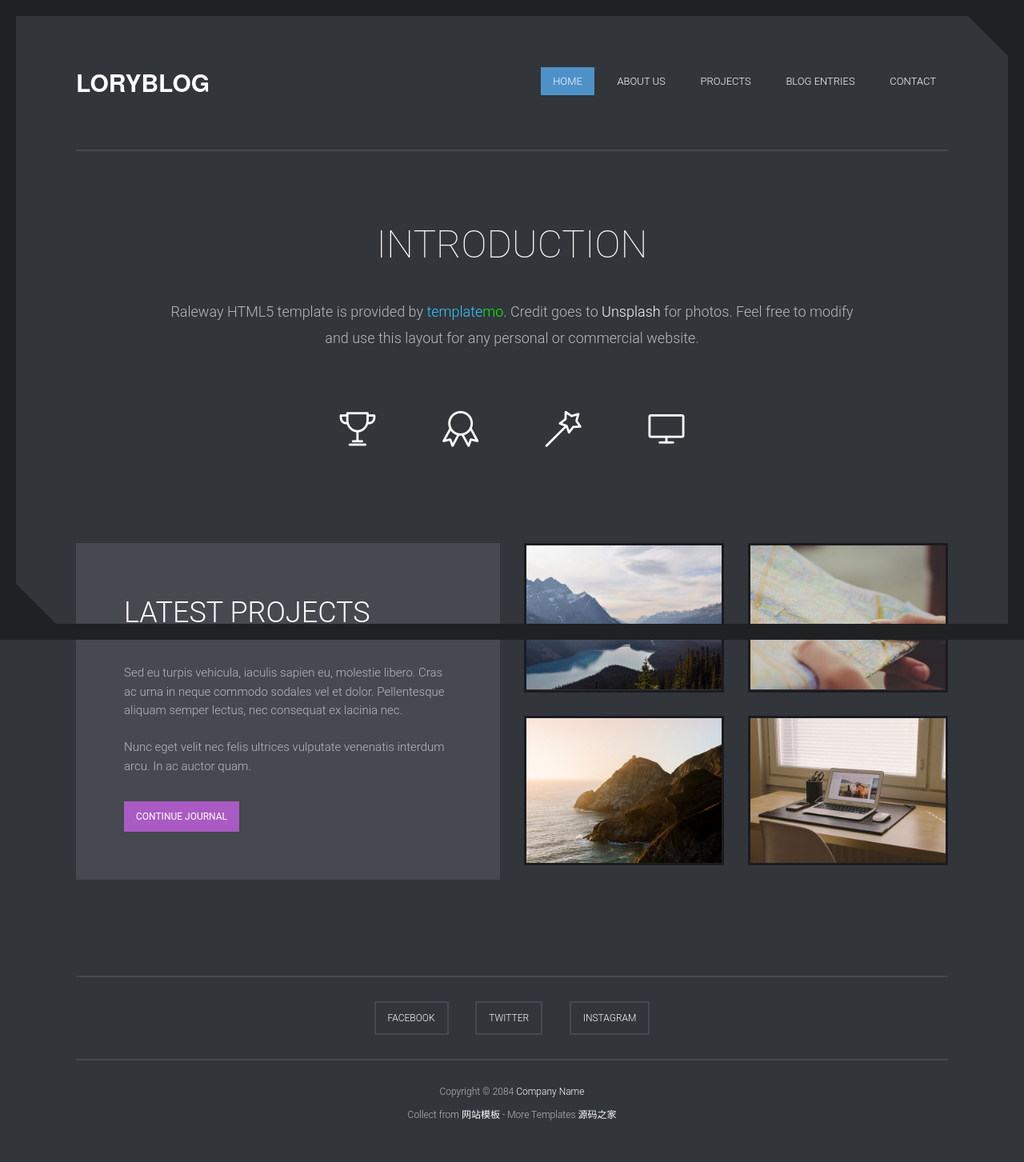
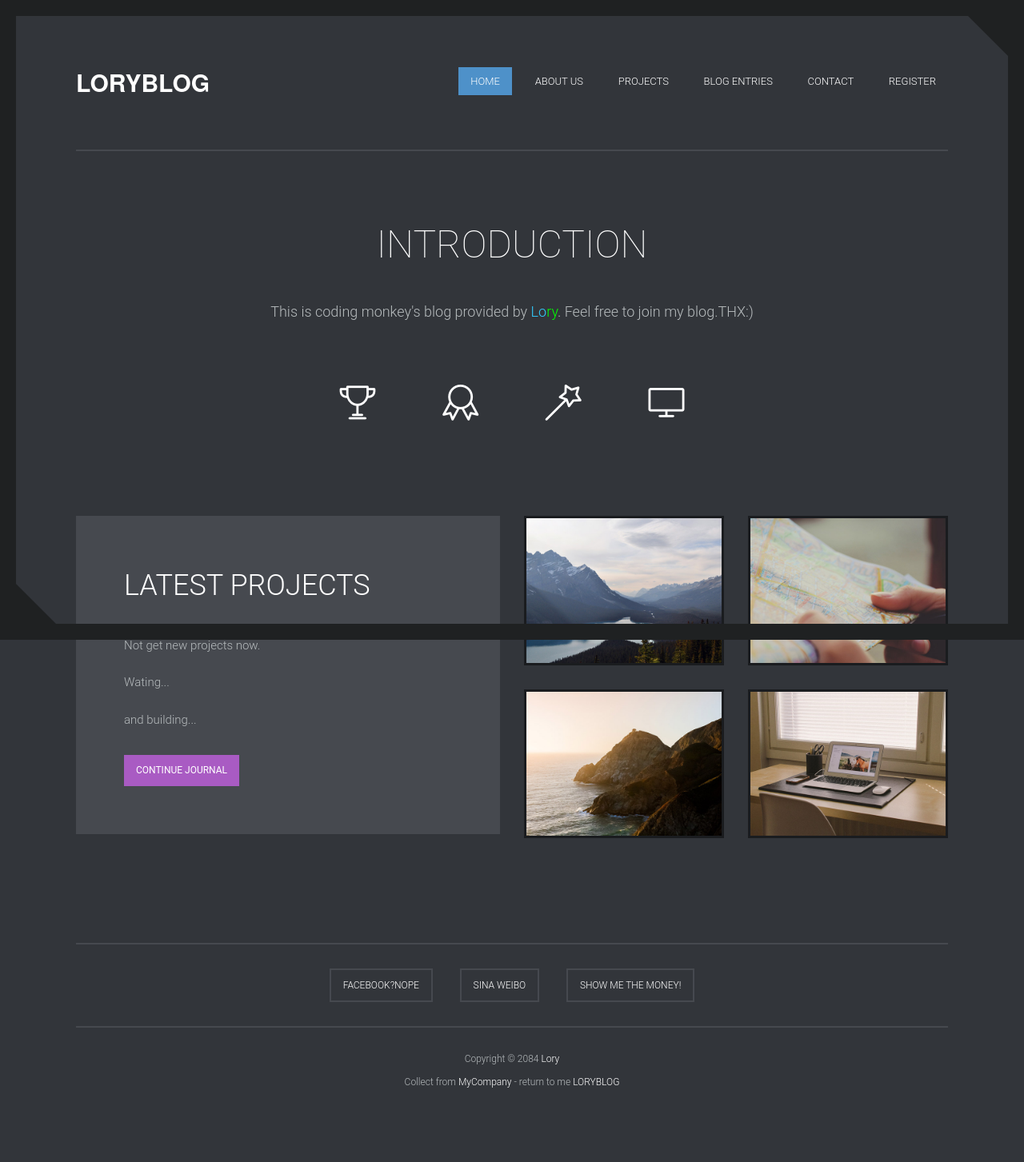
Before and after one commit to LoryArnubis/coding, a Django app: template Projects/LoryBlog/templates/views/index.html in a window 1280 px wide. Shown: the whole page at 80% size. After the commit the page ends 1360 px from the top, so only its background shows below. Run offline with Django 3.2, Linux system fonts and the light colour scheme; the template is opened without the code that fills it, so the values that code supplies are empty.

Commit message:
add blog as app

```diff
--- a/Projects/LoryBlog/LoryBlog/settings.py
+++ b/Projects/LoryBlog/LoryBlog/settings.py
@@ -37,6 +37,7 @@ INSTALLED_APPS = (
     'django.contrib.messages',
     'django.contrib.staticfiles',
     'blogapp',
+	'blog',
 )
 
 MIDDLEWARE_CLASSES = (
@@ -87,6 +88,7 @@ TEMPLATE_DIRS = (
     os.path.join(BASE_DIR,  'templates/blogapp/'),
     os.path.join(BASE_DIR,  'templates/'),
     os.path.join(BASE_DIR,  'templates/views'),
+    os.path.join(BASE_DIR,  'blog/templates'),
 )
 
 DATABASES = {
--- a/Projects/LoryBlog/LoryBlog/urls.py
+++ b/Projects/LoryBlog/LoryBlog/urls.py
@@ -4,11 +4,11 @@ from django.contrib import admin
 urlpatterns = patterns('',
     # Examples:
     # url(r'^$', 'LoryBlog.views.home', name='home'),
-    # url(r'^blog/', include('blog.urls')),
 
     url(r'^admin/', include(admin.site.urls)),
     url(r'^$', 'LoryBlog.views.first_page'),
     url(r'^blogapp/', include('blogapp.urls')),
-    url(r'^templay/', include('blogapp.urls')),
+    #url(r'^templay/', include('blogapp.urls')),
+    url(r'^blog/', include('blog.urls')),
 	(r'^site_media/(?P<path>.*)','django.views.static.serve',{'document_root':'/home/lory/Projects/coding/Projects/LoryBlog/templates/views'}),
 )
--- a/Projects/LoryBlog/LoryBlog/views.py
+++ b/Projects/LoryBlog/LoryBlog/views.py
@@ -8,4 +8,3 @@ def first_page(request):
 	context = {}
 	context['label'] = 'Welcome to LoryBlog'
 	return render_to_response('index.html')
-	#return render_to_response(request, 'index.html', context)
--- a/Projects/LoryBlog/templates/views/index.html
+++ b/Projects/LoryBlog/templates/views/index.html
@@ -32,6 +32,7 @@
 							<li><a class="show-3 projectbutton" href="#">Projects</a></li>
 							<li><a class="show-4 blogbutton" href="#">Blog Entries</a></li>
 							<li><a class="show-5 contactbutton" href="#">Contact</a></li>
+							<li><a class="show-6 regbutton" href="#">Register</a></li>
 						</ul>
 					</nav>
 					<nav class="main-navigation menu-responsive hidden-md hidden-lg">
@@ -41,6 +42,7 @@
 							<li><a class="show-3 projectbutton" href="#">Projects</a></li>
 							<li><a class="show-4 blogbutton" href="#">Blog Entries</a></li>
 							<li><a class="show-5 contactbutton" href="#">Contact</a></li>
+							<li><a class="show-6 regbutton" href="#">Register</a></li>
 						</ul>
 					</nav>
 				</div>
@@ -48,12 +50,12 @@
 		</div>
 	</header>
 
-	<div class="copyrights">Collect from <a href="http://www.mycodes.net/153/"  title="网站模板">网站模板</a></div>
+	<div class="copyrights">Collect from <a href="http://www.baidu.com"  title="mycom">mycompany</a></div>
 	<div id="menu-container">
 		<div id="menu-1" class="homepage home-section container">
 			<div class="home-intro text-center">
 				<h2 class="welcome-title animated fadeInLeft">Introduction</h2>
-				<p class="animated fadeInRight">Raleway HTML5 template is provided by <span class="blue">template</span><span class="green">mo</span>. Credit goes to <a href="#">Unsplash</a> for photos. Feel free to modify and use this layout for any personal or commercial website.</p>
+				<p class="animated fadeInRight">This is coding monkey's blog provided by <span class="blue">Lo</span><span class="green">ry</span>. Feel free to join my blog.THX:)</p>
 				<ul class="list-icons animated fadeInUp">
 					<li><i class="icon-trophy"></i></li>
 					<li><i class="icon-badge"></i></li>
@@ -66,7 +68,7 @@
 					<div class="col-md-6 col-sm-12">
 						<div class="project-title animated fadeInUp">
 							<h2>Latest Projects</h2>
-							<p>Sed eu turpis vehicula, iaculis sapien eu, molestie libero. Cras ac urna in neque commodo sodales vel et dolor. Pellentesque aliquam semper lectus, nec consequat ex lacinia nec. <br><br>Nunc eget velit nec felis ultrices vulputate venenatis interdum arcu. In ac auctor quam. </p>
+							<p>Not get new projects now. <br><br>Wating...<br><br>and building... </p>
 							<a href="#" class="pink-button">Continue Journal</a>
 						</div>
 					</div>
@@ -329,17 +331,17 @@
 			<div class="col-md-12">
 				<div class="main-footer">
 					<ul class="social">
-						<li><a href="#">Facebook</a></li>
-						<li><a href="#">Twitter</a></li>
-						<li><a href="#">Instagram</a></li>
+						<li><a href="#">Facebook?nope</a></li>
+						<li><a href="#">Sina Weibo</a></li>
+						<li><a href="#">Show me the money!</a></li>
 					</ul>
 				</div>
 			</div>
 		</div>
 		<div class="row">
 			<div class="col-md-12 copyright">
-				<p>Copyright &copy; 2084 <a href="#">Company Name</a></p>
-				<p>Collect from <a href="http://www.mycodes.net/153/" title="网站模板" target="_blank">网站模板</a> - More Templates <a href="http://www.mycodes.net/" target="_blank" title="源码之家">源码之家</a> </p>
+				<p>Copyright &copy; 2084 <a href="#">Lory</a></p>
+				<p>Collect from <a href="http://www.baidu.com" title="company" target="_blank">MyCompany</a> - return to me <a href="http://www.loryblog.com" target="_blank" title="loryblog">LORYBLOG</a> </p>
 			</div>
 		</div>
 	</footer>
```
